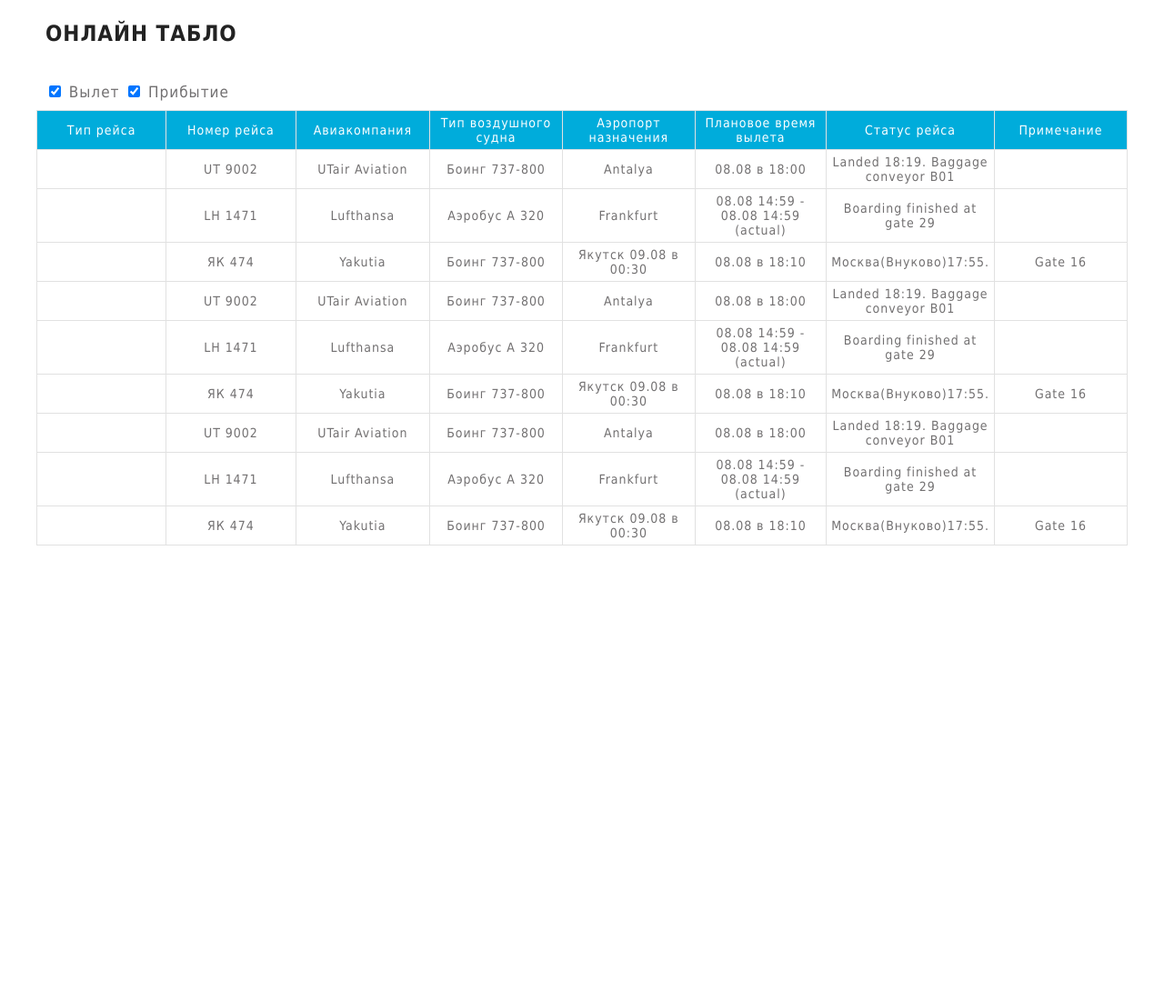
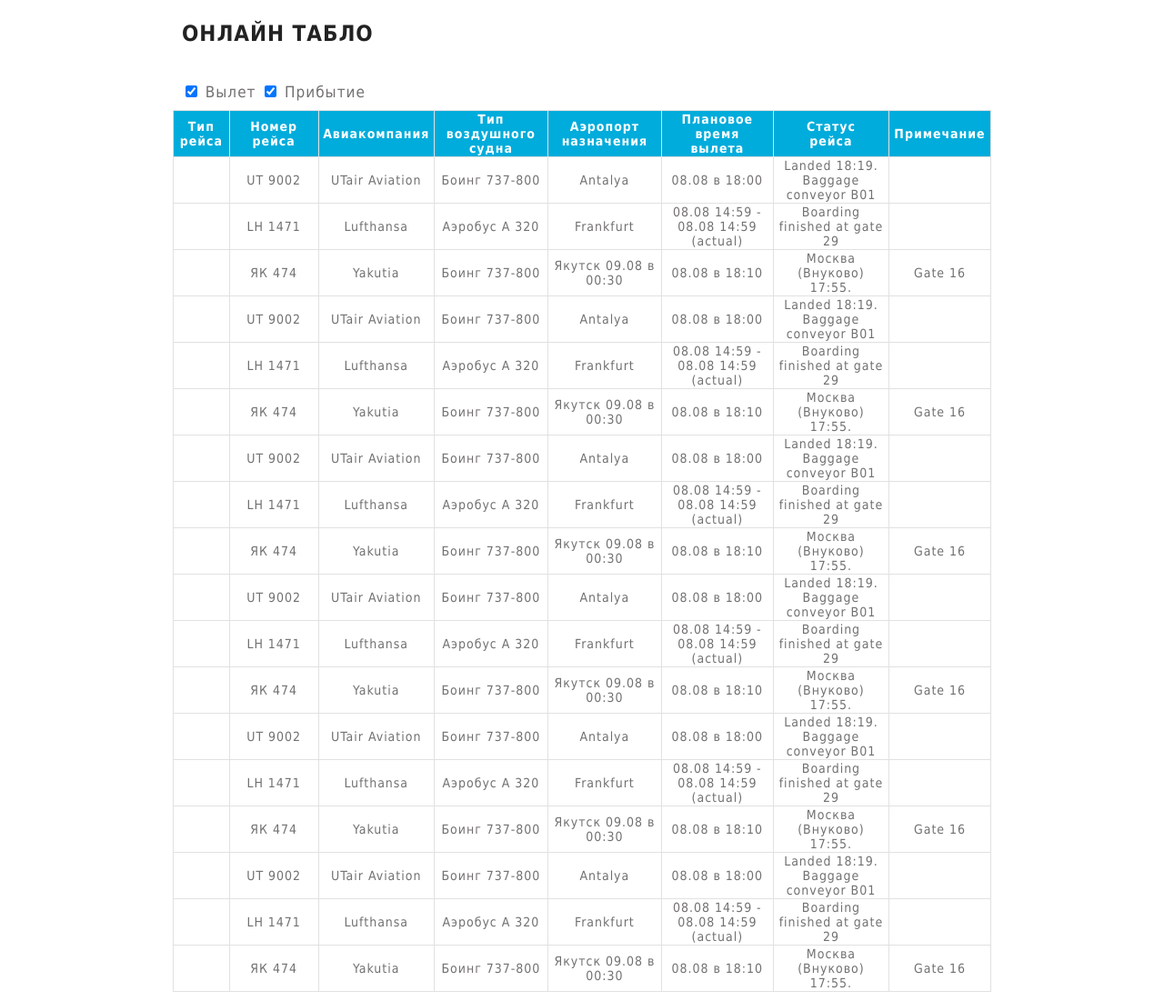
Before and after one commit to nadinTs/flight_info, a plain HTML site: page index.html in a window 1280 px wide. Shown: the part 7-1108 px from the top of the page at 91% size. Before the commit the page ends 800 px from the top, so only its background shows below. Drawn offline with Linux system fonts and the light colour scheme.

Commit message:
table header fixed up

```diff
--- a/index.html
+++ b/index.html
@@ -16,29 +16,29 @@
     <label for="arrival">Прибытие</label>
 </form>
 <div class="info">
-        <table class="info_table">
+    <table class="info_table" width="900">
         <thead class="table_head">
         <tr>
-                <td class="table_item">Тип рейса</td>
-                <td class="table_item">Номер рейса</td>
-                <td class="table_item">Авиакомпания</td>
-                <td class="table_item">Тип воздушного судна</td>
-                <td class="table_item">Аэропорт назначения</td>
-                <td class="table_item">Плановое время вылета</td>
-                <td class="table_item">Статус рейса</td>
-                <td class="table_item">Примечание</td>
+            <th class="table_item" width="60">Тип<br> рейса</th>
+            <th class="table_item" width="100">Номер <br> рейса</th>
+            <th class="table_item" width="125">Авиакомпания</th>
+            <th class="table_item" width="125">Тип <br>воздушного<br> судна</th>
+            <th class="table_item" width="125">Аэропорт<br> назначения</th>
+            <th class="table_item" width="125">Плановое<br> время<br> вылета</th>
+            <th class="table_item" width="130">Статус<br> рейса</th>
+            <th class="table_item" width="110">Примечание</th>
         </tr>
         </thead>
         <tbody>
         <tr class="table_item_row">
-                <td class="table_item"></td>
-                <td class="table_item">UT 9002</td>
-                <td class="table_item">UTair Aviation</td>
-                <td class="table_item">Боинг 737-800</td>
-                <td class="table_item">Antalya</td>
-                <td class="table_item"> 08.08 в 18:00</td>
-                <td class="table_item">Landed 18:19. Baggage conveyor В01</td>
-                <td class="table_item"></td>
+            <td class="table_item" width="60"></td>
+            <td class="table_item" width="100">UT 9002</td>
+            <td class="table_item" width="125">UTair Aviation</td>
+            <td class="table_item" width="125">Боинг 737-800</td>
+            <td class="table_item" width="125">Antalya</td>
+            <td class="table_item" width="125"> 08.08 в 18:00</td>
+            <td class="table_item" width="130">Landed 18:19. Baggage conveyor В01</td>
+            <td class="table_item" width="110"></td>
         </tr>
         <tr class="table_item_row">
             <td class="table_item"></td>
@@ -57,7 +57,7 @@
             <td class="table_item">Боинг 737-800</td>
             <td class="table_item">Якутск 09.08 в 00:30</td>
             <td class="table_item">08.08 в 18:10</td>
-                <td class="table_item">Москва(Внуково)17:55.</td>
+            <td class="table_item">Москва (Внуково) 17:55.</td>
             <td class="table_item">Gate 16</td>
         </tr>
         <tr class="table_item_row">
@@ -87,7 +87,7 @@
             <td class="table_item">Боинг 737-800</td>
             <td class="table_item">Якутск 09.08 в 00:30</td>
             <td class="table_item">08.08 в 18:10</td>
-                <td class="table_item">Москва(Внуково)17:55.</td>
+            <td class="table_item">Москва (Внуково) 17:55.</td>
             <td class="table_item">Gate 16</td>
         </tr>
         <tr class="table_item_row">
@@ -117,13 +117,117 @@
             <td class="table_item">Боинг 737-800</td>
             <td class="table_item">Якутск 09.08 в 00:30</td>
             <td class="table_item">08.08 в 18:10</td>
-                <td class="table_item">Москва(Внуково)17:55.</td>
+            <td class="table_item">Москва (Внуково) 17:55.</td>
+            <td class="table_item">Gate 16</td>
+        </tr>
+        <tr class="table_item_row">
+            <td class="table_item"></td>
+            <td class="table_item">UT 9002</td>
+            <td class="table_item">UTair Aviation</td>
+            <td class="table_item">Боинг 737-800</td>
+            <td class="table_item">Antalya</td>
+            <td class="table_item"> 08.08 в 18:00</td>
+            <td class="table_item">Landed 18:19. Baggage conveyor В01</td>
+            <td class="table_item"></td>
+        </tr>
+        <tr class="table_item_row">
+            <td class="table_item"></td>
+            <td class="table_item">LH 1471</td>
+            <td class="table_item">Lufthansa</td>
+            <td class="table_item">Аэробус А 320</td>
+            <td class="table_item">Frankfurt</td>
+            <td class="table_item">08.08 14:59 - 08.08 14:59 (actual)</td>
+            <td class="table_item">Boarding finished at gate 29</td>
+            <td class="table_item"></td>
+        </tr>
+        <tr class="table_item_row">
+            <td class="table_item"></td>
+            <td class="table_item">ЯК 474</td>
+            <td class="table_item">Yakutia</td>
+            <td class="table_item">Боинг 737-800</td>
+            <td class="table_item">Якутск 09.08 в 00:30</td>
+            <td class="table_item">08.08 в 18:10</td>
+            <td class="table_item">Москва (Внуково) 17:55.</td>
+            <td class="table_item">Gate 16</td>
+        </tr>
+        <tr class="table_item_row">
+            <td class="table_item"></td>
+            <td class="table_item">UT 9002</td>
+            <td class="table_item">UTair Aviation</td>
+            <td class="table_item">Боинг 737-800</td>
+            <td class="table_item">Antalya</td>
+            <td class="table_item"> 08.08 в 18:00</td>
+            <td class="table_item">Landed 18:19. Baggage conveyor В01</td>
+            <td class="table_item"></td>
+        </tr>
+        <tr class="table_item_row">
+            <td class="table_item"></td>
+            <td class="table_item">LH 1471</td>
+            <td class="table_item">Lufthansa</td>
+            <td class="table_item">Аэробус А 320</td>
+            <td class="table_item">Frankfurt</td>
+            <td class="table_item">08.08 14:59 - 08.08 14:59 (actual)</td>
+            <td class="table_item">Boarding finished at gate 29</td>
+            <td class="table_item"></td>
+        </tr>
+        <tr class="table_item_row">
+            <td class="table_item"></td>
+            <td class="table_item">ЯК 474</td>
+            <td class="table_item">Yakutia</td>
+            <td class="table_item">Боинг 737-800</td>
+            <td class="table_item">Якутск 09.08 в 00:30</td>
+            <td class="table_item">08.08 в 18:10</td>
+            <td class="table_item">Москва (Внуково) 17:55.</td>
+            <td class="table_item">Gate 16</td>
+        </tr>
+        <tr class="table_item_row">
+            <td class="table_item"></td>
+            <td class="table_item">UT 9002</td>
+            <td class="table_item">UTair Aviation</td>
+            <td class="table_item">Боинг 737-800</td>
+            <td class="table_item">Antalya</td>
+            <td class="table_item"> 08.08 в 18:00</td>
+            <td class="table_item">Landed 18:19. Baggage conveyor В01</td>
+            <td class="table_item"></td>
+        </tr>
+        <tr class="table_item_row">
+            <td class="table_item"></td>
+            <td class="table_item">LH 1471</td>
+            <td class="table_item">Lufthansa</td>
+            <td class="table_item">Аэробус А 320</td>
+            <td class="table_item">Frankfurt</td>
+            <td class="table_item">08.08 14:59 - 08.08 14:59 (actual)</td>
+            <td class="table_item">Boarding finished at gate 29</td>
+            <td class="table_item"></td>
+        </tr>
+        <tr class="table_item_row">
+            <td class="table_item"></td>
+            <td class="table_item">ЯК 474</td>
+            <td class="table_item">Yakutia</td>
+            <td class="table_item">Боинг 737-800</td>
+            <td class="table_item">Якутск 09.08 в 00:30</td>
+            <td class="table_item">08.08 в 18:10</td>
+            <td class="table_item">Москва (Внуково) 17:55.</td>
             <td class="table_item">Gate 16</td>
         </tr>
         </tbody>
     </table>
 </div>
 </div>
-
+<script>
+    (function () {
+        var thead = document.querySelector(".table_head");
+        document.addEventListener("scroll", function () {
+            if (document.body.scrollTop >= 130) {
+//                thead.style.position = "fixed";
+//                thead.style.top = 0;
+                thead.classList.add('scroll_header');
+            } else {
+//                thead.style.position = "static";
+                thead.classList.remove('scroll_header');
+            }
+        })
+    })();
+</script>
 </body>
 </html>
--- a/style.css
+++ b/style.css
@@ -4,15 +4,13 @@
     font-family: Tahoma;
     font-size: 14px;
     letter-spacing: 0.07em;
-
-
 }
 
 
 .wrap {
     padding: 10px 0;
     margin: 0 auto;
-    max-width: 1200px;
+    max-width: 900px;
 }
 
 .title {
@@ -34,41 +32,35 @@
 
 .info_table {
     overflow: hidden;
-    /*max-width: 1200px;*/
-    /*min-width: 900px;*/
+    width: 900px;
     text-align: center;
-    margin: 0 auto;
     border-collapse: collapse;
     color: #727071;
+    z-index: 1;
+    display: table;
 }
 
 .table_head {
     background-color: #00acdb;
     color: #fff;
+    width: 900px;
+    z-index: 100;
+}
+tr,
+.scroll_header {
+   display: table-row;
 }
 
 .table_item {
     border: 1px solid #e1e1e1;
-    padding: 5px;
-    width: 12.5%;
+    /*padding: 5px;*/
 }
-
-/*.table_item_row:nth-child(2n) td{*/
-    /*background-color: #f8f8f8;*/
-/*}*/
-/*.table_item:hover,*/
-/*.table_item_row:nth-child(2n) td:hover{*/
-    /*background-color: #727071;*/
-/*}*/
-/*.column{*/
-    /*background-color: #727071;*/
-/*}*/
 
 body tbody tr:hover {
     background-color: #ffffd0;
 }
 td, th {
-    padding: 10px;
+    /*padding: 10px;*/
     position: relative;
     outline: 0;
 }
@@ -76,7 +68,8 @@
 td:hover::after,
 thead th:not(:empty):hover::after,
 td:focus::after,
-thead th:not(:empty):focus::after {
+thead th:not(:empty):focus::after
+ {
     content: '';
     height: 10000px;
     left: 0;
@@ -89,5 +82,19 @@
 td:hover::after,
 th:hover::after {
     background-color: #ffffd0;
+}
+
+.scroll_header{
+    position: fixed;
+    top: 0;
+    visibility: visible;
+    box-shadow: 0 0 10px rgba(0,0,0,0.5);
+}
+.scroll_header:hover tr,
+.scroll_header:hover{
+    background-color: #00acdb;
+}
+.scroll_header th:hover::after {
+    opacity: 0;
 
 }
```
Lines whose indentation alone changed are shown as unchanged.
